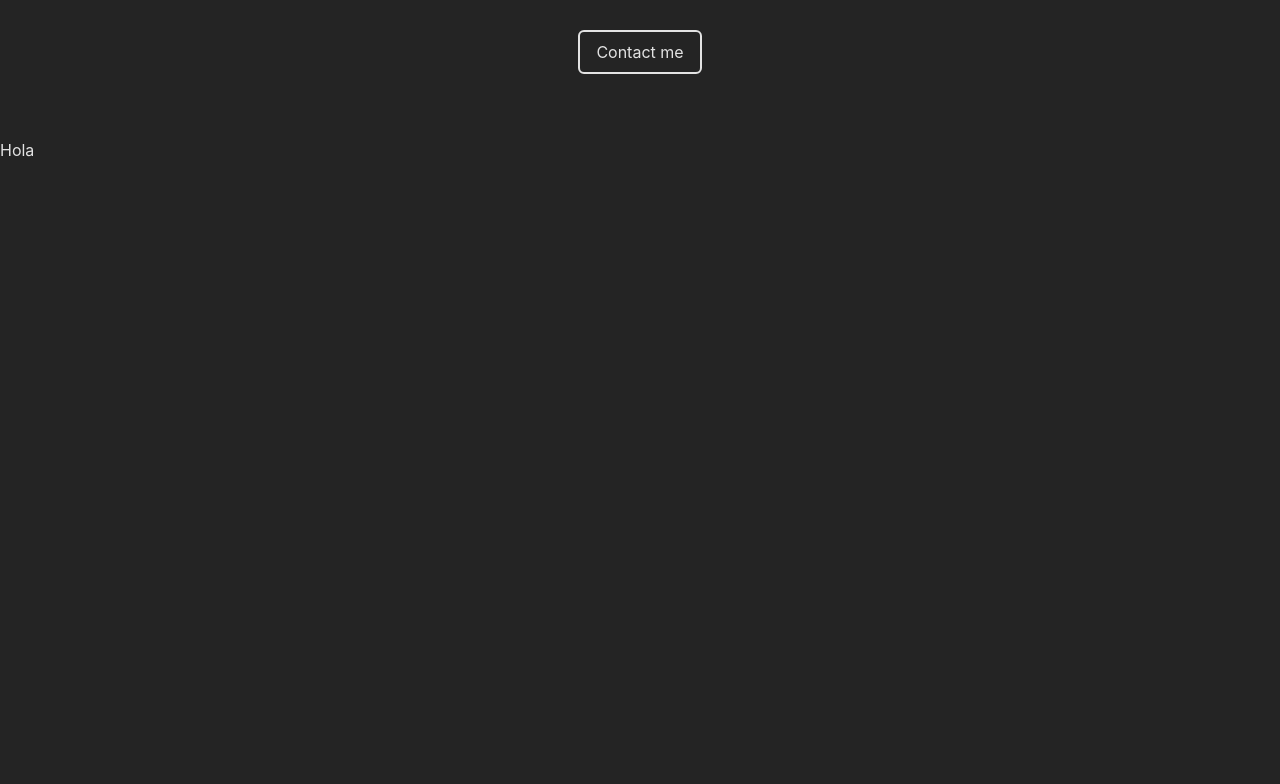
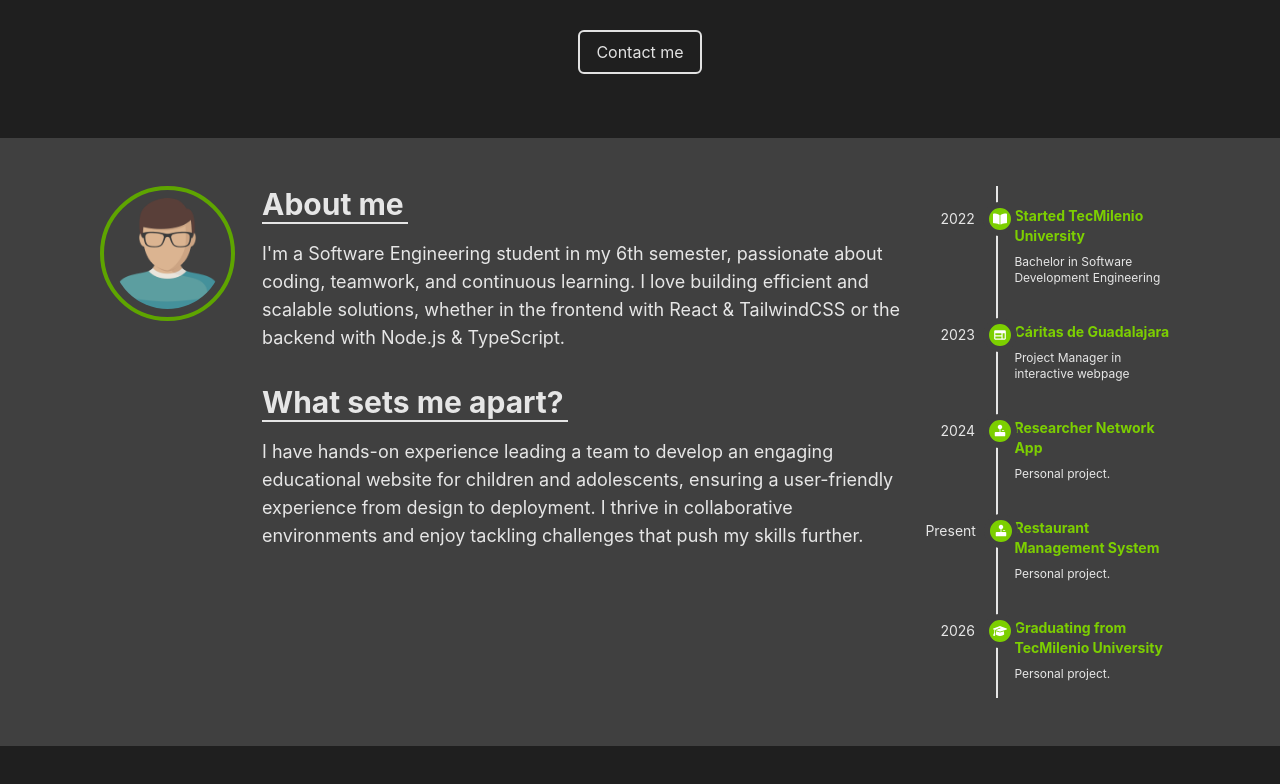
Before and after one commit to JaimeTAR/JaimeTAR.github.io, a React (Vite) app: page / in a window 1280 px wide. Shown: the part 590-1374 px from the top of the page. Before the commit the page ends 800 px from the top, so only its background shows below. Built offline with nearby package versions, Linux system fonts and the light colour scheme; a web font is replaced by a local one.

Commit message:
Added About section and added Hero links

```diff
--- a/src/App.tsx
+++ b/src/App.tsx
@@ -1,10 +1,13 @@
+import About from "./components/About";
 import Hero from "./components/Hero";
 
 function App() {
   return (
     <>
       <Hero />
-      <section>Hola</section>
+      <main>
+        <About />
+      </main>
     </>
   );
 }
--- /dev/null
+++ b/src/components/About.tsx
@@ -0,0 +1,90 @@
+import image from "../assets/logo.png";
+import { FaBookOpen } from "react-icons/fa";
+import { MdOutlineWeb } from "react-icons/md";
+import { FaGraduationCap } from "react-icons/fa6";
+import { PiJoystickFill } from "react-icons/pi";
+
+const About = () => {
+  return (
+    <section className="bg-neutral-700 mb-199">
+      <div className="max-w-[1080px] mx-auto py-12 flex gap-[2.5%]">
+        <img
+          src={image}
+          alt="Logo"
+          className="border-4 border-lime-600 rounded-full p-2 overflow-clip h-fit max-w-[12.5%]"
+        />
+        <div className="max-w-[60%] text-lg">
+          <h1 className="text-3xl font-bold border-b-2 w-fit pr-1 mb-4">About me </h1>
+          <p>
+            I'm a Software Engineering student in my 6th semester, passionate about coding, teamwork, and continuous
+            learning. I love building efficient and scalable solutions, whether in the frontend with React & TailwindCSS
+            or the backend with Node.js & TypeScript.
+          </p>
+          <h1 className="text-3xl font-bold border-b-2 w-fit pr-1 mb-4 mt-8">What sets me apart? </h1>
+          <p>
+            I have hands-on experience leading a team to develop an engaging educational website for children and
+            adolescents, ensuring a user-friendly experience from design to deployment. I thrive in collaborative
+            environments and enjoy tackling challenges that push my skills further.
+          </p>
+        </div>
+        <div className="max-w-[25%] ml-[5.5%] text-sm border-l-2 pl-4 flex flex-col justify-evenly">
+          <div className="relative my-4 hover:scale-105 transform-all duration-300">
+            <div className="absolute -left-[74px] flex items-center gap-2">
+              2022
+              <span className="bg-lime-500 p-1 rounded-full text-white border-6 border-neutral-700">
+                <FaBookOpen />
+              </span>
+            </div>
+            <h2 className="font-bold text-lime-500 mb-2 mt-1">Started TecMilenio University</h2>
+            <p className="text-xs">Bachelor in Software Development Engineering</p>
+          </div>
+
+          <div className="relative my-4 hover:scale-105 transform-all duration-300">
+            <div className="absolute -left-[74px] flex items-center gap-2">
+              2023
+              <span className="bg-lime-500 p-1 rounded-full text-white border-6 border-neutral-700">
+                <MdOutlineWeb />
+              </span>
+            </div>
+            <h2 className="font-bold text-lime-500 mb-2 mt-1">Cáritas de Guadalajara</h2>
+            <p className="text-xs">Project Manager in interactive webpage </p>
+          </div>
+
+          <div className="relative my-4 hover:scale-105 transform-all duration-300">
+            <div className="absolute -left-[74px] flex items-center gap-2">
+              2024
+              <span className="bg-lime-500 p-1 rounded-full text-white border-6 border-neutral-700">
+                <PiJoystickFill />
+              </span>
+            </div>
+            <h2 className="font-bold text-lime-500 mb-2 mt-1">Researcher Network App</h2>
+            <p className="text-xs">Personal project.</p>
+          </div>
+
+          <div className="relative my-4 hover:scale-105 transform-all duration-300">
+            <div className="absolute -left-[89px] flex items-center gap-2">
+              Present
+              <span className="bg-lime-500 p-1 rounded-full text-white border-6 border-neutral-700">
+                <PiJoystickFill />
+              </span>
+            </div>
+            <h2 className="font-bold text-lime-500 mb-2 mt-1">Restaurant Management System</h2>
+            <p className="text-xs">Personal project.</p>
+          </div>
+
+          <div className="relative my-4 hover:scale-105 transform-all duration-300">
+            <div className="absolute -left-[74px] flex items-center gap-2">
+              2026
+              <span className="bg-lime-500 p-1 rounded-full text-white border-6 border-neutral-700">
+                <FaGraduationCap />
+              </span>
+            </div>
+            <h2 className="font-bold text-lime-500 mb-2 mt-1">Graduating from TecMilenio University</h2>
+            <p className="text-xs">Personal project.</p>
+          </div>
+        </div>
+      </div>
+    </section>
+  );
+};
+export default About;
--- a/src/components/Hero.tsx
+++ b/src/components/Hero.tsx
@@ -38,7 +38,9 @@ function Hero() {
         <div className="flex items-end gap-4 my-6">
           <ul className="flex items-center justify-center border-t-4 border-lime-600 h-fit">
             <li className="h-fit px-2 pt-2 pb-2 hover:text-lime-500 cursor-pointer transition-all duration-300 hover:pt-3 hover:px-3">
-              <FaGithub size={25} />
+              <a href="https://github.com/JaimeTAR" target="blank">
+                <FaGithub size={25} />
+              </a>
             </li>
           </ul>
           <div>
@@ -48,7 +50,9 @@ function Hero() {
           </div>
           <ul className="flex items-center justify-center border-t-4 border-lime-600 h-fit">
             <li className="h-fit px-2 pt-2 pb-2 hover:text-lime-500 cursor-pointer transition-all duration-300 hover:pt-3 hover:px-3">
-              <FaLinkedin size={25} />
+              <a href="https://www.linkedin.com/in/jalfarodev/" target="blank">
+                <FaLinkedin size={25} />
+              </a>
             </li>
           </ul>
         </div>
--- a/src/index.css
+++ b/src/index.css
@@ -2,15 +2,6 @@
 
 :root {
   font-family: "Atkinson Hyperlegible Next", Inter, system-ui, Avenir, Helvetica, Arial, sans-serif;
-  line-height: 1.5;
-  font-weight: 400;
-
-  color-scheme: light dark;
   color: rgba(255, 255, 255, 0.87);
-  background-color: #242424;
-
-  font-synthesis: none;
-  text-rendering: optimizeLegibility;
-  -webkit-font-smoothing: antialiased;
-  -moz-osx-font-smoothing: grayscale;
+  background-color: #1f1f1f;
 }
```
